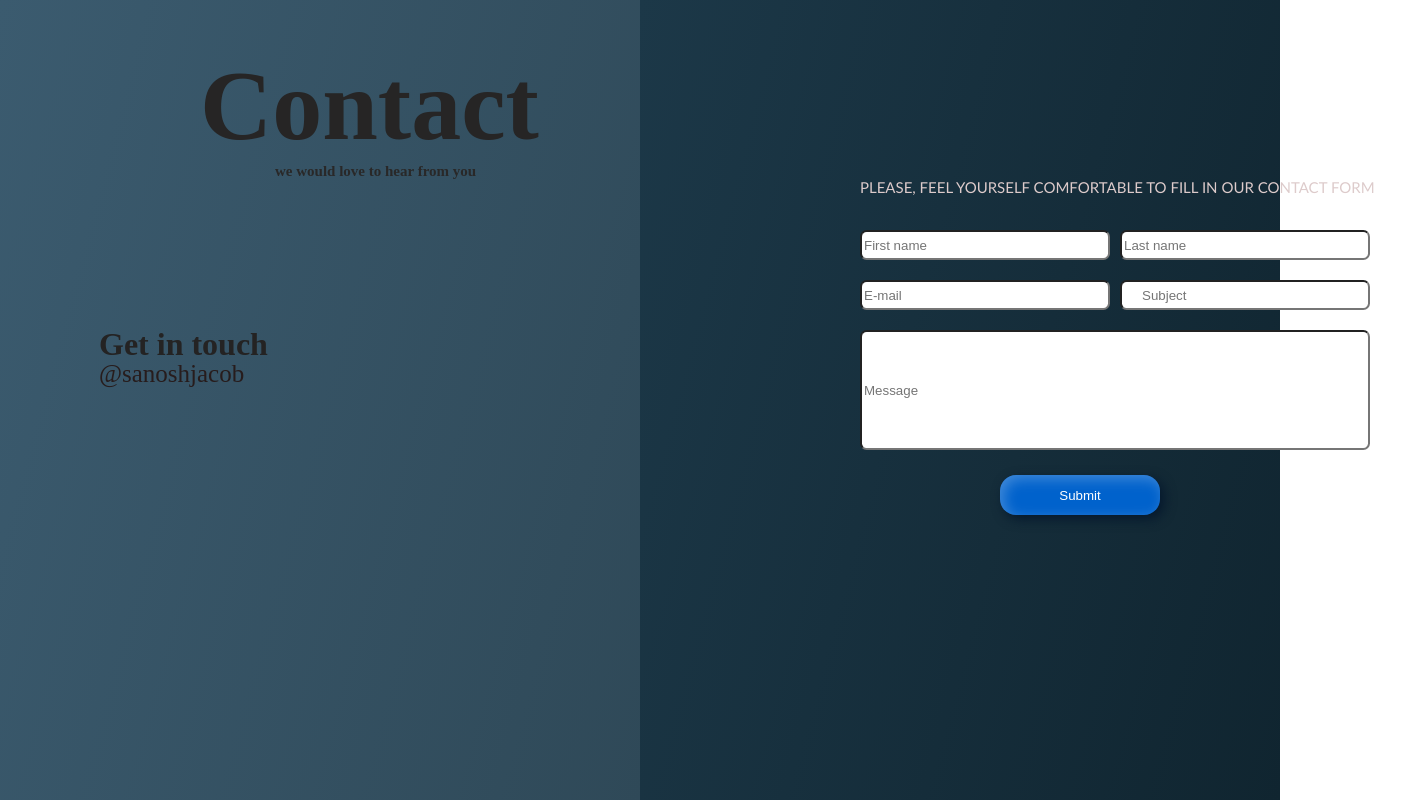
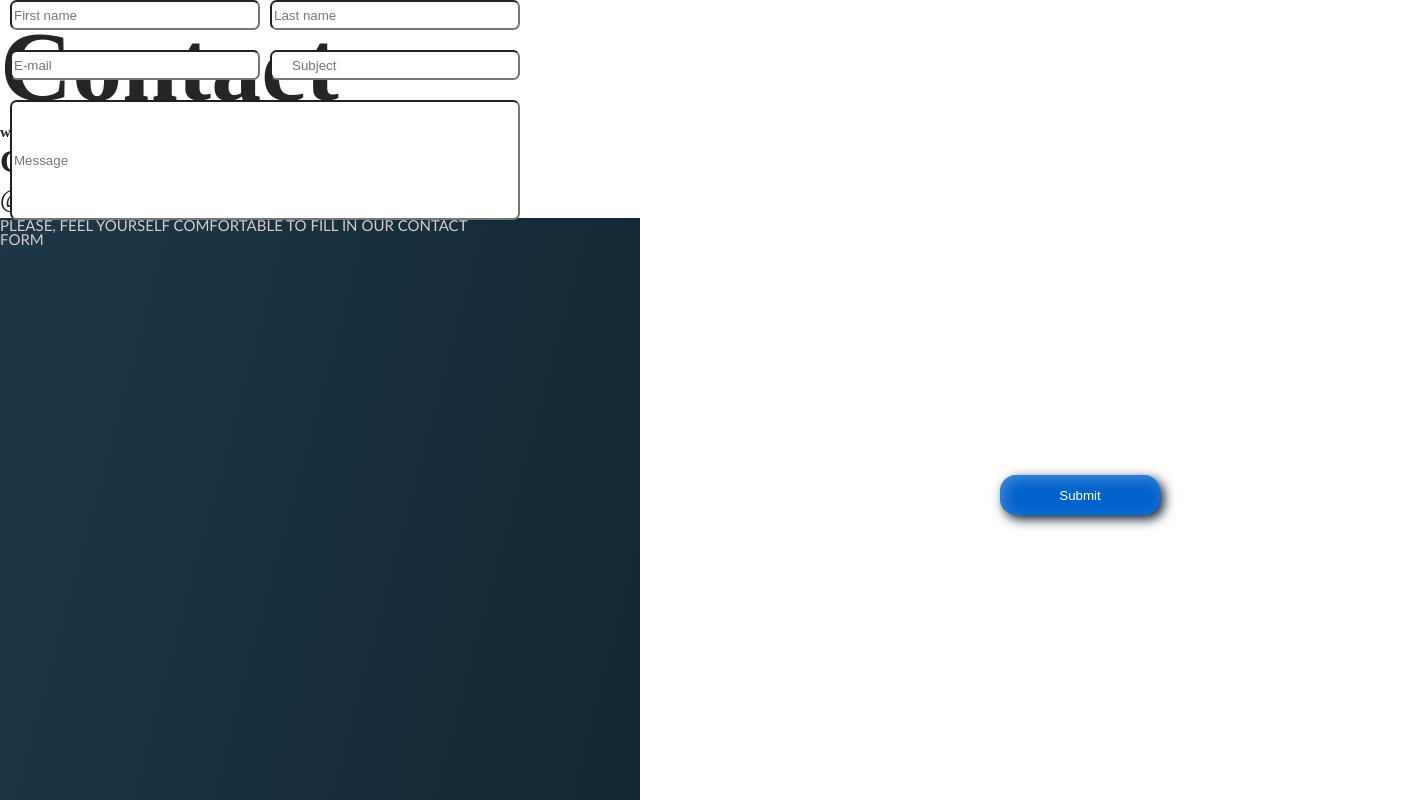
Before and after one commit to dev-triangle/roots-frontend, a React (Create React App) app: page /contact in a window 1280 px wide. Shown: the top 800 px of the page, 1420 px wide, since content can reach past the window. Built offline with nearby package versions, Linux system fonts and the light colour scheme.

Commit message:
demo test

```diff
--- a/src/components/Navbar/Navbar.css
+++ b/src/components/Navbar/Navbar.css
@@ -1,6 +1,7 @@
 .home_navbar{
     width: 100%;
     height: 15vh;
+    position: absolute;
     background: rgba(0,0,0,0.2);
     color: white;
     display: flex;
--- a/src/pages/Contact/Contact.css
+++ b/src/pages/Contact/Contact.css
@@ -1,9 +1,8 @@
-.page{
 
-    width: 50%;
-    height: 50%;
-    background:linear-gradient(104.98deg, #3B5B6F,#2F4958);
+.contact__main{
+    min-width: 100vw;
     min-height: 100vh;
+    overflow: hidden;
 }
 .page2{
     display: flex;
@@ -22,7 +21,7 @@
 
 }
 .contact{
-    position: absolute;
+    /* position: absolute; */
 width: 714px;
 height: 122px;
 left: 200px;
@@ -38,7 +37,7 @@ color: #262525;
 }
 
 .contact_byline{
-    position: absolute;
+    /* position: absolute; */
 width: 214px;
 height: 20px;
 left: 275px;
@@ -51,7 +50,7 @@ line-height: 20px;
 color: #292828;
 }
 .getin{
-position: absolute;
+/* position: absolute; */
 width: 194px;
 height: 38px;
 left: 99px;
@@ -64,7 +63,7 @@ line-height: 38px;
 color: #242323;
 }
 .san{
-    position: absolute;
+    /* position: absolute; */
 width: 226px;
 height: 38px;
 left: 99px;
@@ -79,7 +78,7 @@ color: #271c1c;
 
 }
 .contact_body{
-    position: absolute;
+    /* position: absolute; */
 left: 0%;
 right: 1.83%;
 top: 0%;
@@ -92,14 +91,14 @@ line-height: 14px;
 color: #DDCBCB;
 }
 .co_body{
-position: absolute;
+/* position: absolute; */
 width: 560px;
 height: 15px;
 left: 860px;
 top: 180px;
 }
 .contact_input{
-position: absolute;
+/* position: absolute; */
 width: 200px;
 height: 396px;
 left: 850px;
--- a/src/pages/Contact/Contact.js
+++ b/src/pages/Contact/Contact.js
@@ -4,10 +4,8 @@ import React from 'react'
 import './Contact.css'
 const Contact = () => {
   return (
-    <div>
-     <React.Fragment>
-      <section>
-        <div className='page1   '>
+
+        <div className='contact__main'>
           <div className='page '>
             <p className='contact'>Contact</p>
             <p className='contact_byline'>we would love to hear from you</p>
@@ -29,9 +27,8 @@ const Contact = () => {
           <div className='submit_body'><button  type='submit'  className='submit_button'>Submit</button></div>
           </div>
         </div>
-      </section>
-     </React.Fragment>
-    </div>
+
+
   )
 }
 
```
